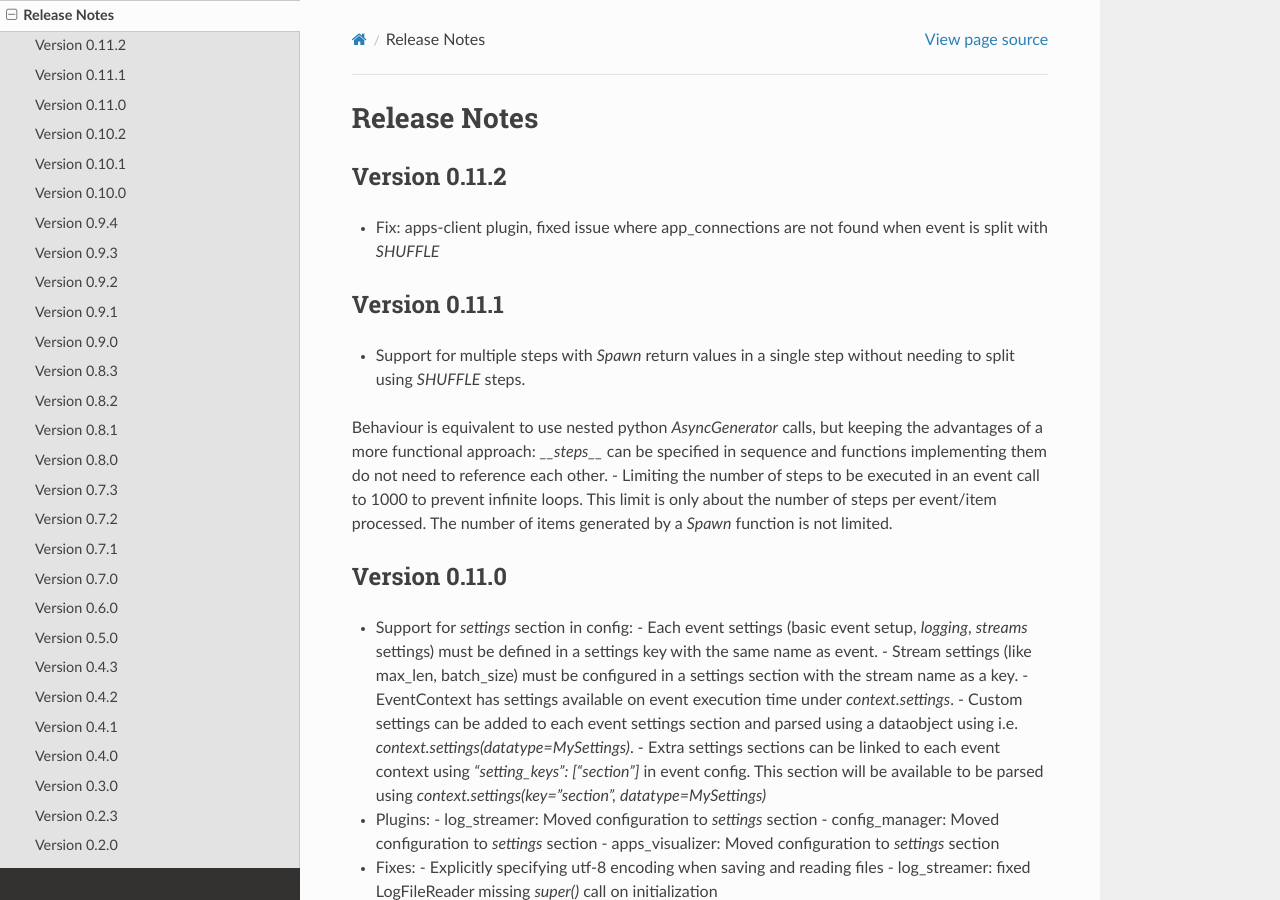
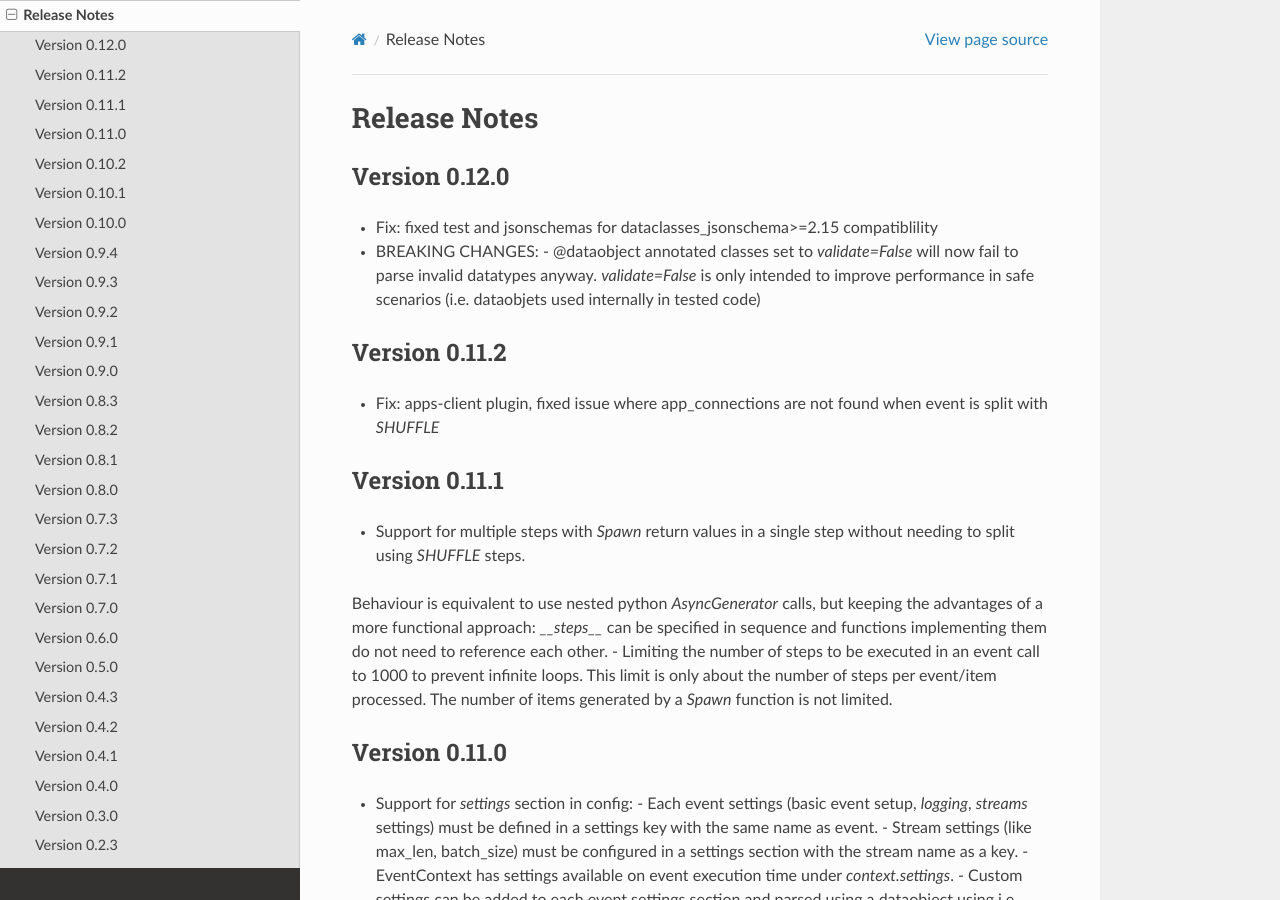
Before and after one commit to hopeit-git/hopeit.engine, a Sphinx documentation site: the page built from docs/source/release-notes.rst, in a window 1280 px wide and 900 px high. Built offline with Sphinx 7.4.7 and the Read the Docs theme 2.0.0, drawn with Linux system fonts in a browser that asks for light colours; pages that are not in the unit, such as notebooks, are missing from menus.

Commit message:
Release 0.12

```diff
--- a/docs/source/release-notes.rst
+++ b/docs/source/release-notes.rst
@@ -1,5 +1,14 @@
 Release Notes
 =============
+
+Version 0.12.0
+______________
+- Fix: fixed test and jsonschemas for dataclasses_jsonschema>=2.15 compatiblility
+
+- BREAKING CHANGES:
+  - @dataobject annotated classes set to `validate=False` will now fail to parse invalid datatypes anyway.
+  `validate=False` is only intended to improve performance in safe scenarios (i.e. dataobjets used internally in tested code)
+
 
 Version 0.11.2
 ______________
--- a/engine/src/hopeit/server/version.py
+++ b/engine/src/hopeit/server/version.py
@@ -8,7 +8,7 @@ import os
 import sys
 
 ENGINE_NAME = "hopeit.engine"
-ENGINE_VERSION = "0.11.2"
+ENGINE_VERSION = "0.12.0"
 
 # Major.Minor version to be used in App versions and Api endpoints for Apps/Plugins
 APPS_API_VERSION = '.'.join(ENGINE_VERSION.split('.')[0:2])
```
Also changed, not shown: docs/source/benchmark/dedicated.rst (+12 -12 lines), 8 other files.
